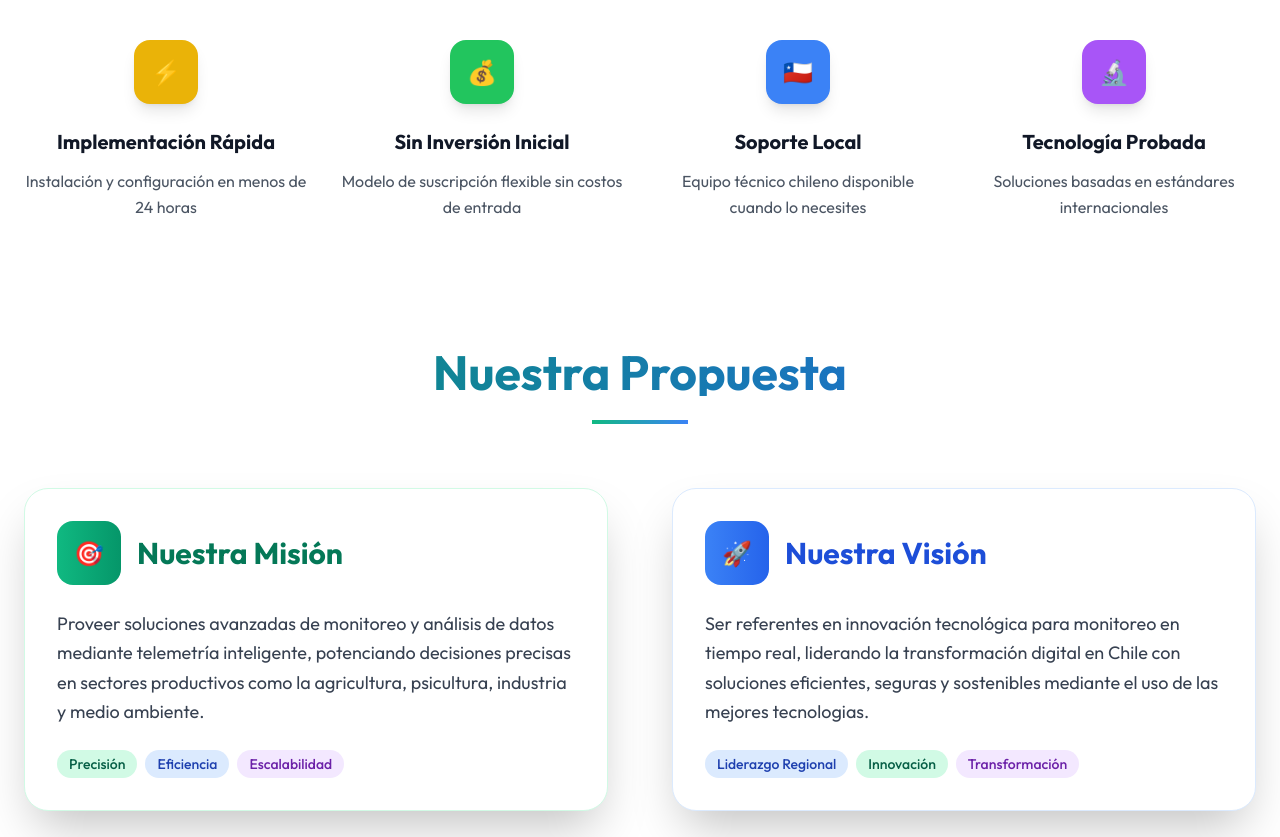
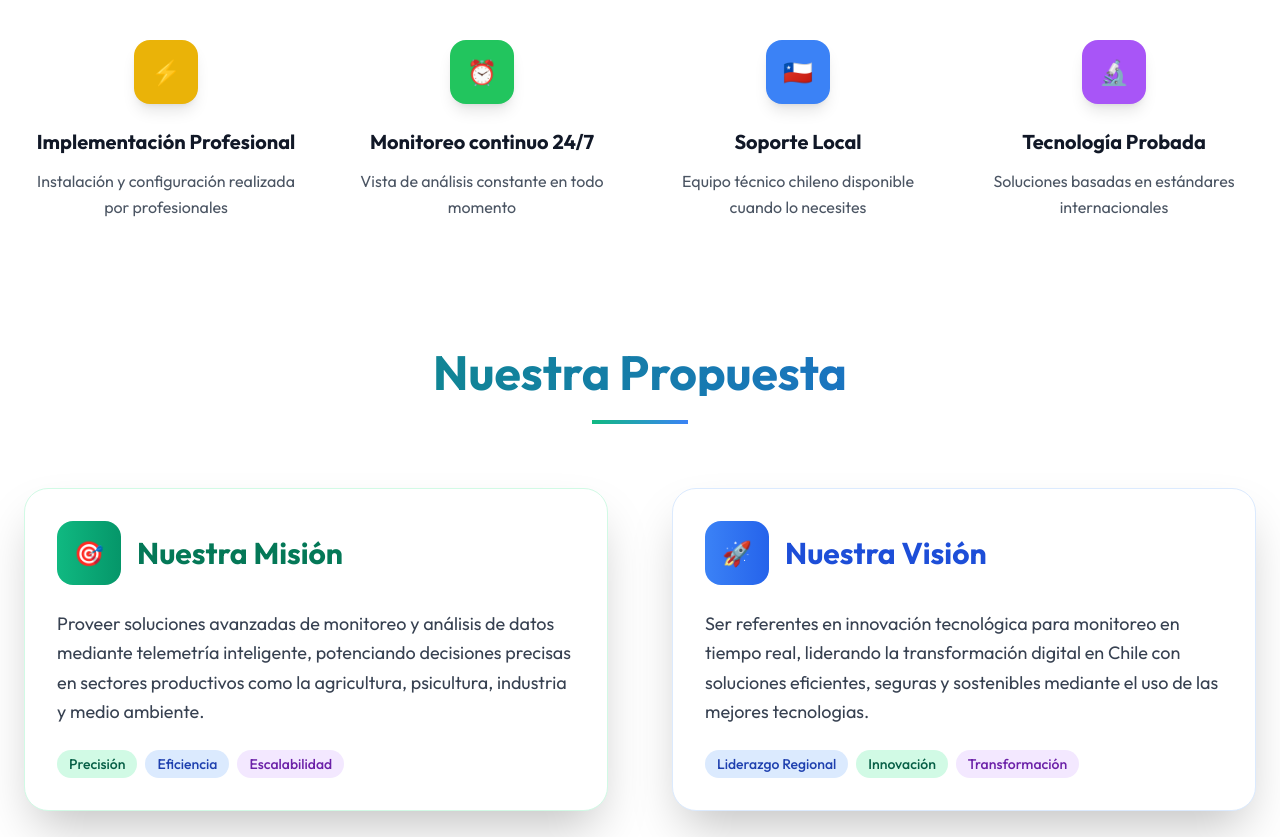
Before and after one commit to TelesensChileSpa/Telesens-frontend-page, a Nuxt app: page / in a window 1280 px wide. Shown: the part 1620-2457 px from the top of the page. Built offline with nearby package versions, Linux system fonts and the light colour scheme.

Commit message:
adjust page index

```diff
--- a/src/pages/index.vue
+++ b/src/pages/index.vue
@@ -26,7 +26,7 @@ const sections = [
     id: 'agricultura',
     title: 'Agricultura Inteligente',
     description: 'Maximiza tu productividad con monitoreo en tiempo real de cultivos, optimización de recursos hídricos y alertas predictivas.',
-    image: 'https://res-console.cloudinary.com/dobkjiqyn/thumbnails/v1/image/upload/v1744161059/bG9nb19sZXRyYXNfd2ViX3RrMndseQ==/drilldown',
+    image: 'https://res.cloudinary.com/dobkjiqyn/image/upload/v1745279295/WAWAW_Mesa_de_trabajo_1_dg5svu.webp',
     icon: '🌱',
     features: ['Sensores de humedad del suelo', 'Estaciones meteorológicas', 'Monitoreo inteligente 24/7'],
     color: 'from-green-500 to-emerald-600'
@@ -61,15 +61,15 @@ const stats = [
 
 const benefits = [
   {
-    title: 'Implementación Rápida',
-    description: 'Instalación y configuración en menos de 24 horas',
+    title: 'Implementación Profesional',
+    description: 'Instalación y configuración realizada por profesionales',
     icon: '⚡',
     color: 'bg-yellow-500'
   },
   {
-    title: 'Sin Inversión Inicial',
-    description: 'Modelo de suscripción flexible sin costos de entrada',
-    icon: '💰',
+    title: 'Monitoreo continuo 24/7',
+    description: 'Vista de análisis constante en todo momento',
+    icon: '⏰',
     color: 'bg-green-500'
   },
   {
```
